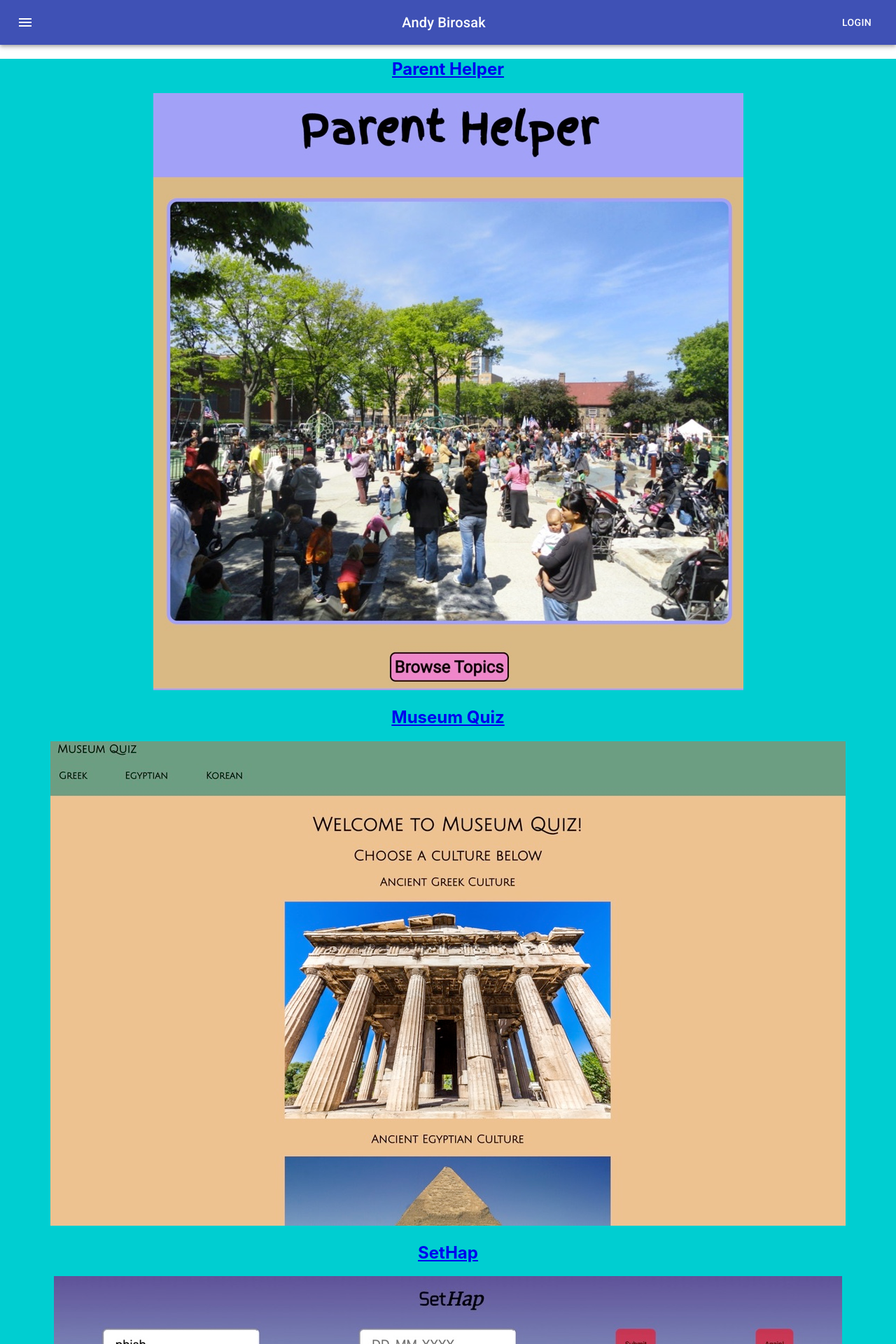
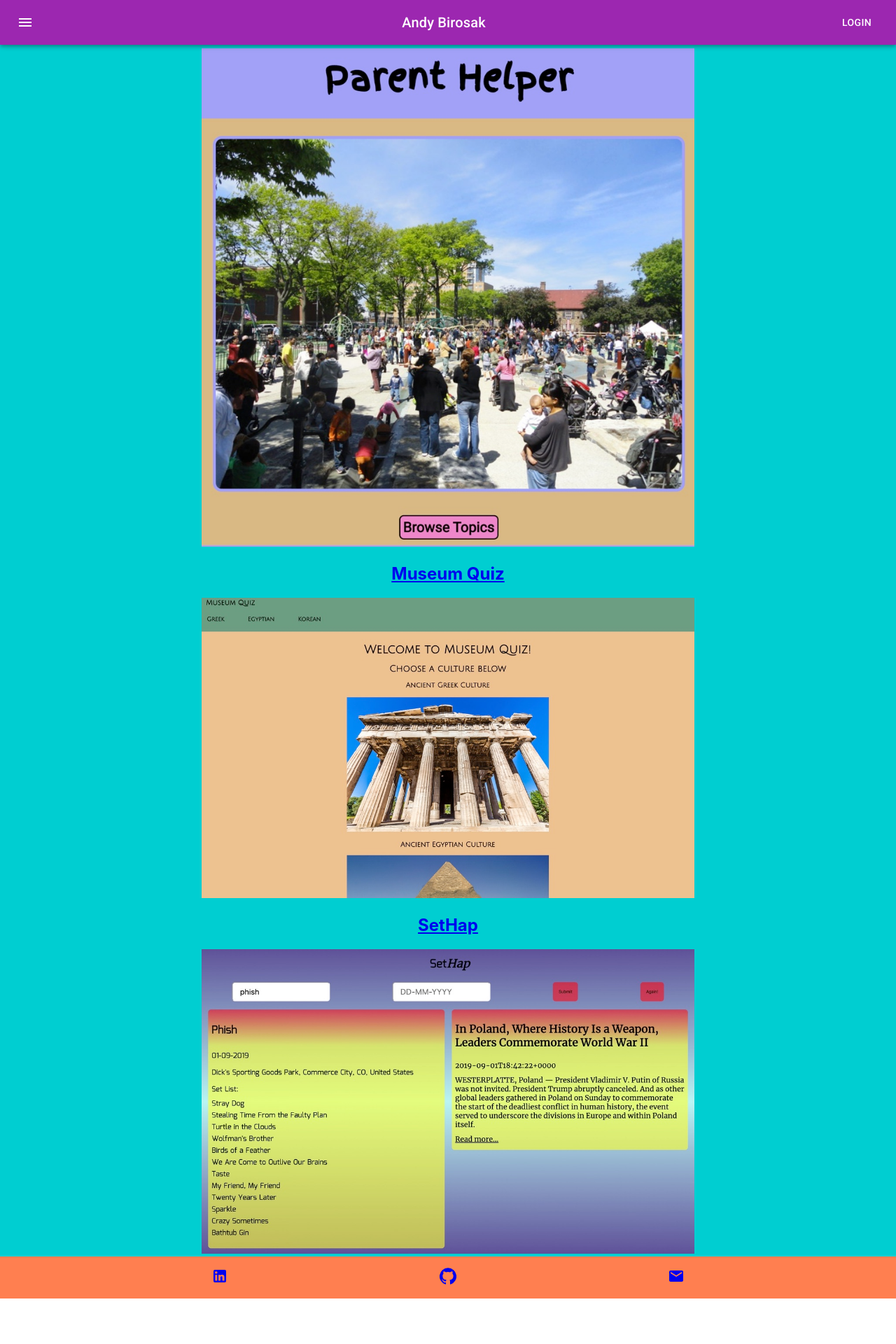
Before and after one commit to andybir/portfolio, a React (Create React App) app: page / in a window 1280 px wide. Shown: the top 1920 px of the page at 70% size. After the commit the page ends 1855 px from the top, so only its background shows below. Built offline with nearby package versions, Linux system fonts and the light colour scheme.

Commit message:
added css to navbar

```diff
--- a/src/App.css
+++ b/src/App.css
@@ -11,8 +11,15 @@ main {
   background-color: darkturquoise;
 }
 
+.thumbnail {
+  width: 55%;
+}
+
 .footer {
   background-color: coral;
+  display: flex;
+  flex-direction: row;
+  justify-content: space-evenly;
 }
 
 .App-link {
--- a/src/App.js
+++ b/src/App.js
@@ -4,19 +4,32 @@ import Footer from './Components/Footer'
 import parenthelper from './Images/CCC5E6F9-A088-4C76-A2BB-5E078130BC7E.jpeg'
 import museumquiz from './Images/83836CB2-1AC3-4795-9335-612D2BB89D36_1_105_c.jpeg'
 import sethap from './Images/EE5E7FF8-33DE-4E41-B950-D63CDF317B84_1_105_c.jpeg'
+import { createMuiTheme, makeStyles, ThemeProvider } from '@material-ui/core/styles';
+import purple from '@material-ui/core/colors/purple';
 import './App.css';
+
+const theme = createMuiTheme({
+  palette: {
+    primary: purple,
+    secondary: {
+      main: '#f44336',
+    },
+  },
+});
 
 function App() {
   return (
     <div className="App">
-      <Header />
+      <ThemeProvider theme={theme}>
+        <Header />
+      </ThemeProvider>
       <main>
         <h2><a href='https://shrouded-castle-17830.herokuapp.com/' rel="noopener noreferrer" target='_blank'>Parent Helper</a></h2>
-        <img src={parenthelper} alt='' />
+        <img className='thumbnail' src={parenthelper} alt='' />
         <h2><a href='http://museum-quiz.surge.sh/' rel="noopener noreferrer" target='_blank'>Museum Quiz</a></h2>
-        <img src={museumquiz} alt='' />
+        <img className='thumbnail' src={museumquiz} alt='' />
         <h2><a href='http://sethap.surge.sh/' rel="noopener noreferrer" target='_blank'>SetHap</a></h2>
-        <img src={sethap} alt='' />
+        <img className='thumbnail' src={sethap} alt='' />
       </main>
       <Footer />
     </div>
--- a/src/Components/Footer.js
+++ b/src/Components/Footer.js
@@ -1,8 +1,15 @@
 import React from 'react'
+import LinkedInIcon from '@material-ui/icons/LinkedIn';
+import GitHubIcon from '@material-ui/icons/GitHub';
+import EmailIcon from '@material-ui/icons/Email';
 
 function Footer() {
     return (
-        <div className='footer'>footer</div>
+        <div className='footer'>
+            <p><a href='https://www.linkedin.com/in/andrewbirosak/' rel="noopener noreferrer" target='_blank'><LinkedInIcon>LinkedIn</LinkedInIcon></a></p>
+            <p><a href='https://github.com/andybir' rel="noopener noreferrer" target='_blank'><GitHubIcon>GitHub</GitHubIcon></a></p>
+            <p><a href='mailto:andy.birosak@gmail.com' rel="noopener noreferrer" target='_blank'><EmailIcon>Gmail</EmailIcon></a></p>
+        </div>
     )
 }
 
--- a/src/Components/Header.js
+++ b/src/Components/Header.js
@@ -6,6 +6,8 @@ import Typography from '@material-ui/core/Typography';
 import Button from '@material-ui/core/Button';
 import IconButton from '@material-ui/core/IconButton';
 import MenuIcon from '@material-ui/icons/Menu';
+import red from '@material-ui/core/colors/red';
+
 
 const useStyles = makeStyles(theme => ({
   root: {
@@ -17,14 +19,19 @@ const useStyles = makeStyles(theme => ({
   title: {
     flexGrow: 1,
   },
+  palette: {
+      primary: red[500],
+  }
 }));
 
 
 function Header() {
     const classes = useStyles();
+    const primary = red[500]; // #F44336
+
     return (
         <div className={classes.root}>
-      <AppBar position="static">
+            <AppBar position="fixed">
                 <Toolbar>
                     <IconButton
                         edge="start"
```
Lines whose indentation alone changed are shown as unchanged.
